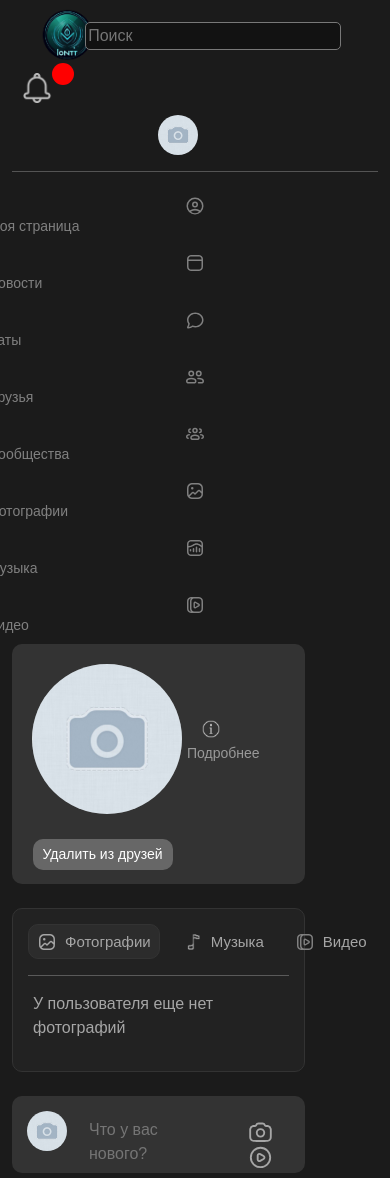
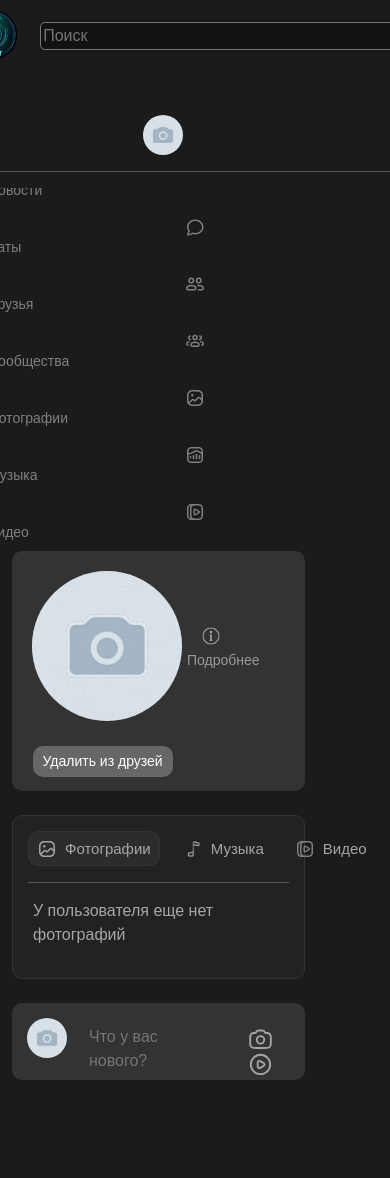
Before and after one commit to ober0/social-net, a Flask app: template templates/user.html in a window 390 px wide; the page is wider, and only the part inside the window is pictured. After the commit the page ends 1080 px from the top of that part, so only its background shows below. Run offline with Flask 3, Linux system fonts and the light colour scheme; the template is opened without the code that fills it, so the values that code supplies are empty; some libraries are stand-ins or nearby versions.

Commit message:
Шапка сайта зафиксирована сверху

```diff
--- a/templates/user.html
+++ b/templates/user.html
@@ -15,22 +15,53 @@
         .user{
             margin-top: 5px;
         }
+        .header-content{
+            width: 1296px;
+            position: relative;
+            left: 50%;
+            transform: translate(-50%)
+        }
+        @media screen and (max-width: 1400px){
+            .header-content{
+                width: 1140px;
+            }
+        }
+        @media screen and (max-width: 1300px){
+            .header-content{
+                width: 1116px;
+            }
+        }
+        @media screen and (max-width: 1200px){
+            .header-content{
+                width: 936px;
+            }
+        }
+        @media screen and (max-width: 992px){
+            .header-content{
+                width: 696px;
+            }
+        }
+        @media screen and (max-width: 768px){
+            .header-content{
+                width: 516px;
+            }
+        }
     </style>
     <title>Document</title>
 </head>
 <body data-bs-theme="dark">
     <div id="body">
 
-    <div  class="container">
-        <div class="col-md-12">
+    <div style="position: fixed; z-index: 999; background-color: #1b1b1b; width: 100%; margin-top: -5px">
+        <div class="header-content">
             <header>
                 {% include 'header.html' %}
                 {% block header %}{% endblock %}
             </header>
         </div>
 
-
-
+    </div>
+    <div style="position: relative; top:90px" class="container">
         <div class="col-md-12">
             <div class="user">
                 <div class="row">
```
Also changed, not shown: templates/index.html (+36 -2 lines).
